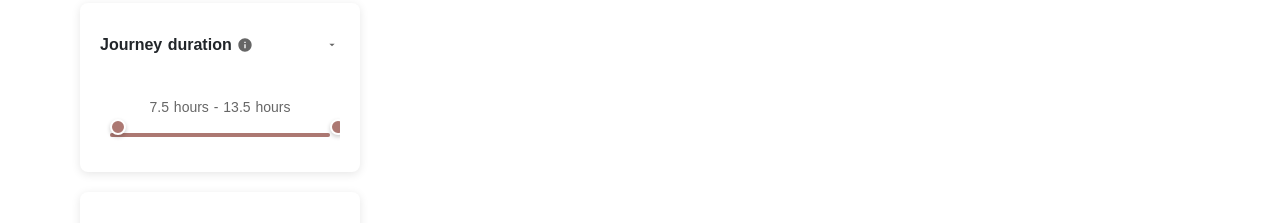
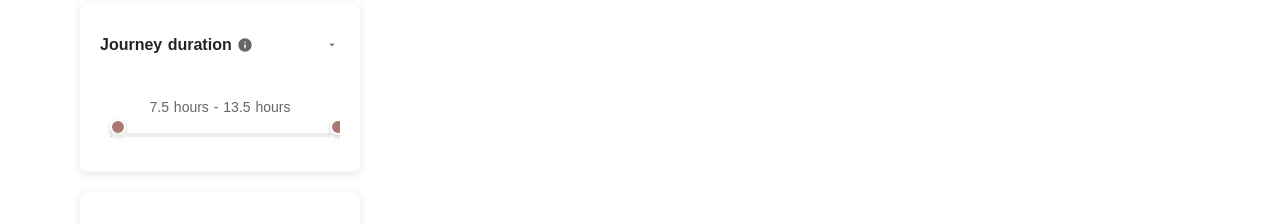
Before and after one commit to jharrvis/travel-app, a Nuxt app: page /hotel-detail in a window 1280 px wide. Shown: the part 3280-3503 px from the top of the page. Built offline with nearby package versions, Linux system fonts and the light colour scheme; a web font is replaced by a local one.

Commit message:
fixing price range slider

```diff
--- a/assets/css/custom.css
+++ b/assets/css/custom.css
@@ -311,6 +311,9 @@
   outline: none;
   -webkit-appearance: none;
   appearance: none;
+  /* fix position */
+  position: relative;
+  z-index: 2;
 }
 
 .price-slider::-webkit-slider-thumb {
@@ -323,6 +326,7 @@
   cursor: pointer;
   border: 2px solid white;
   box-shadow: 0 2px 4px rgba(0, 0, 0, 0.2);
+  z-index: 3;
 }
 
 .price-slider::-moz-range-thumb {
--- a/assets/css/flights.css
+++ b/assets/css/flights.css
@@ -165,6 +165,7 @@
   background: #e0e0e0;
   border-radius: 2px;
   transform: translateY(-50%);
+  z-index: 1;
 }
 
 .slider-range {
```
